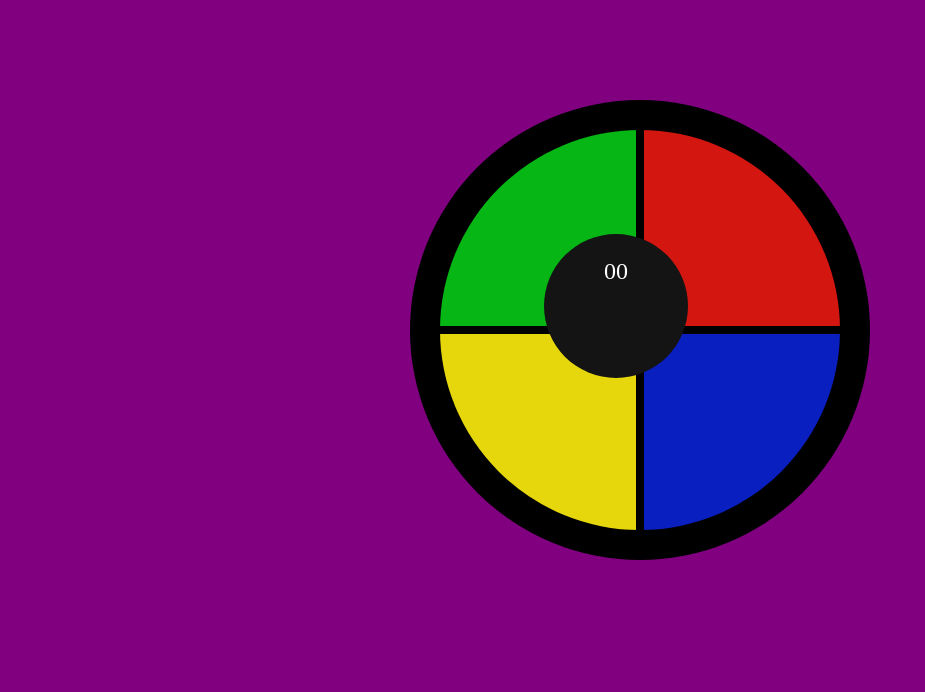
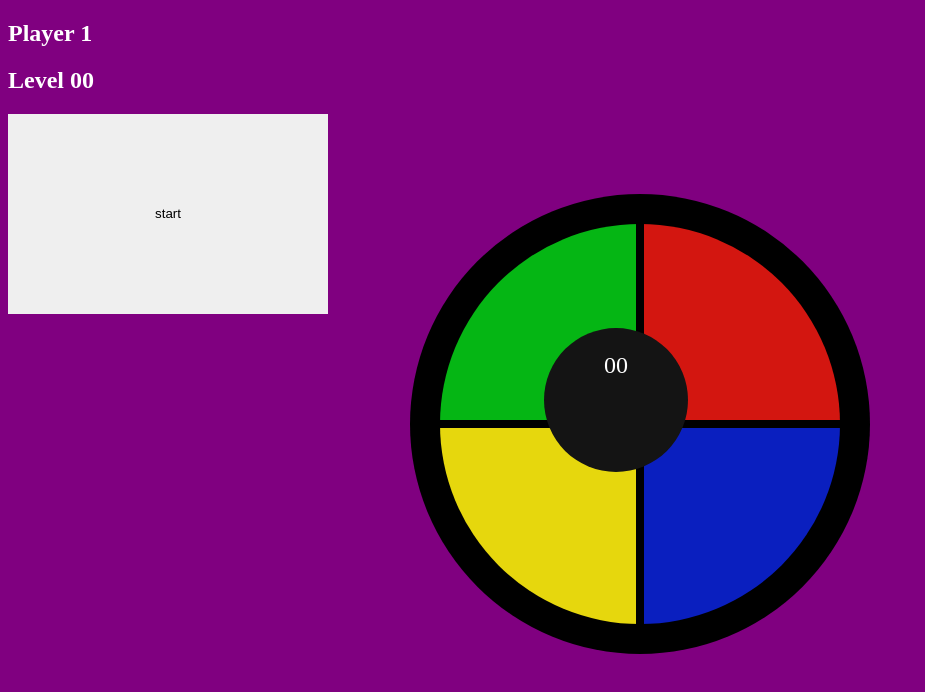
Before and after one commit to adriancgarcia/Project-1-Simon-Game, a plain HTML site: page index.html in a window 1280 px wide. Shown: the whole page, without its empty margins (0-925 px from the left). Drawn offline with Linux system fonts and the light colour scheme.

Commit message:
added pointer function to cursor

```diff
--- a/css/style.css
+++ b/css/style.css
@@ -1,6 +1,16 @@
 body {
     height: 100%;
     background: purple;
+}
+
+.gui {
+    color: white;
+}
+
+#start {
+    cursor: pointer;
+    width: 25%;
+    height: 25%;
 }
 
 .simon {
@@ -21,6 +31,7 @@ body {
     width: 100%;
     height: 100%;
     overflow: hidden;
+    cursor: pointer
   }
 
   .simon-button {
@@ -39,24 +50,28 @@ body {
   top: 0;
   left: 0;
   background: #05b614;
+  cursor: pointer
 }
 
 .simon-red {
   top: 0;
   right: 0;
   background: #d31610;
+  cursor: pointer
 }
 
 .simon-blue {
   bottom: 0;
   right: 0;
   background: #0a1fbf;
+  cursor: pointer
 }
 
 .simon-yellow {
   bottom: 0;
   left: 0;
   background: #e6d70d;
+  cursor: pointer
 }
 
   .display {
--- a/index.html
+++ b/index.html
@@ -10,7 +10,15 @@
 </head>
 
 <body>
+    <div class = "gui">
+            <h2>Player 1</h2>
+            <h2>Level 00</h2>
+    <div class ="start-button">
+        <button class="simon-button start" id = "start">start</button>
+    </div>
+    </div>
     <div class="simon">
+
         <div class="buttons">
 
           <button class="simon-button simon-green" id="green"></button>
```
Lines whose indentation alone changed are shown as unchanged.
